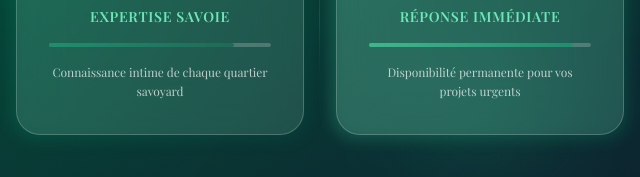
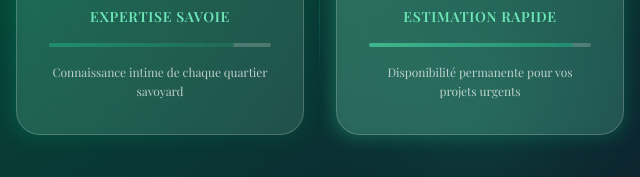
Before and after one commit to ProjetMario/voglansastro, an Astro site: page / in a window 1280 px wide. Shown: the part 1407-1584 px from the top of the page, 640-1280 px from the left. Built offline with nearby package versions, Linux system fonts and the light colour scheme; Astro itself is replaced by a stand-in of ours.

Commit message:
Update: Modification statistique Réponse Immédiate vers Estimation Rapide

```diff
--- a/src/pages/index.astro
+++ b/src/pages/index.astro
@@ -292,7 +292,7 @@ const organizationSchema = {
                 </div>
 
                 <div class="text-sm font-semibold text-emerald-300 uppercase tracking-wider mb-4">
-                  Réponse Immédiate
+                  ESTIMATION RAPIDE
                 </div>
 
                 <div class="w-full bg-white/20 rounded-full h-1 mb-4">
```
